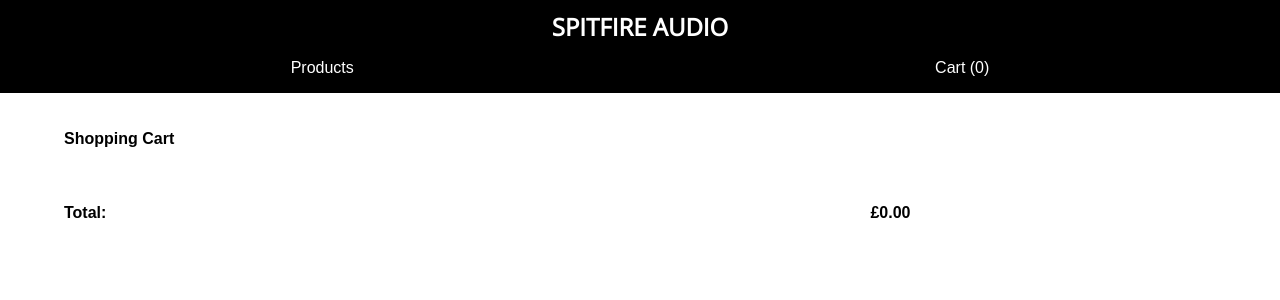
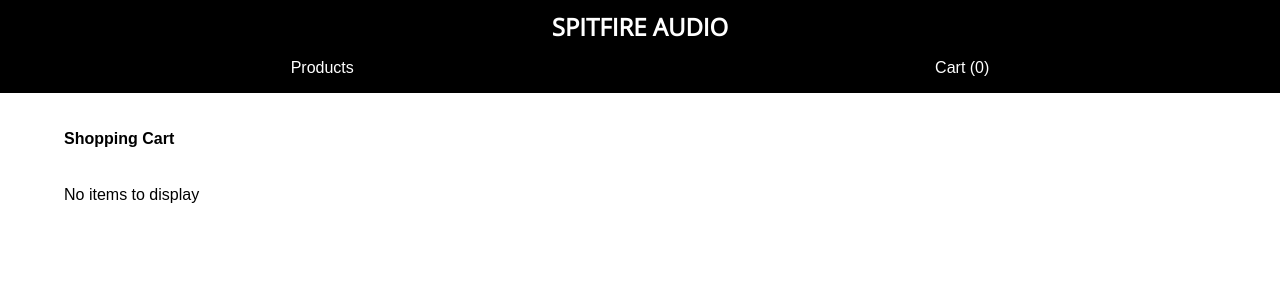
Before and after one commit to mickcooke/Wk8_weekend_hwork_e-commerce, a React (Create React App) app: page /basket in a window 1280 px wide. Shown: the top 300 px of the page. Built offline with nearby package versions, Linux system fonts and the light colour scheme.

Commit message:
fixed no item to display

```diff
--- a/src/components/Basket.js
+++ b/src/components/Basket.js
@@ -19,24 +19,58 @@
 
   return (
 
-    <>
+    // <>
+    // <div className='grid-columns'>
+    //     <div>
+    //         <h4>Shopping Cart</h4>
+    //     </div>
+    // </div>
+    // {basketItemNodes}
+    // <div className='grid-columns'>
+    //     <div>&nbsp;</div>
+    //     <div>&nbsp;</div>
+    //     <div>
+    //         <b>Total:</b>
+    //     </div>
+    //     <div>
+    //         <b>£{total.toFixed(2)}</b>
+    //     </div>
+    // </div>
+    // </>
+
+<>
     <div className='grid-columns'>
         <div>
             <h4>Shopping Cart</h4>
         </div>
+        <div></div>
+        <div>
+            {basket.length === 0
+                ? <p>No items to display</p>
+                : <p></p>}
+        </div>
     </div>
-    {basketItemNodes}
+
+            {basketItemNodes}
+
     <div className='grid-columns'>
         <div>&nbsp;</div>
         <div>&nbsp;</div>
         <div>
-            <b>Total:</b>
+            {basket.length === 0
+                ? <p></p>
+                : <b>Total:</b>
+            }
         </div>
         <div>
-            <b>£{total.toFixed(2)}</b>
+            {basket.length === 0
+                ? <p></p>
+                : <b>£{total.toFixed(2)}</b>
+            }
         </div>
     </div>
     </>
+
   );
 
 
--- a/src/components/BasketItem.js
+++ b/src/components/BasketItem.js
@@ -4,14 +4,11 @@
 
 const BasketItem = ({basketItem}) => {
 
-    if (!basketItem){
-        return (
-            <p>No items in cart</p>
-        )
-    }else{
+
 
 
   return (
+
     <>
     <div className="grid-columns">
         <div>
@@ -23,7 +20,9 @@
     </div>
     </>
 
-  )}
+
+
+  )
 };
 
 export default BasketItem;
```
